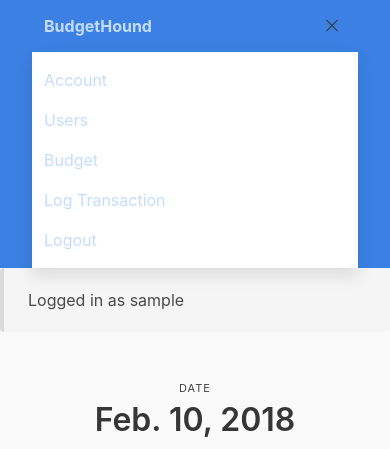
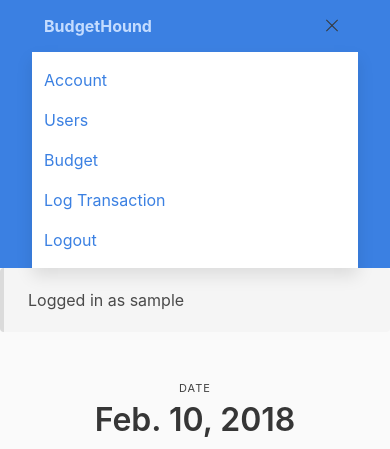
Before and after one commit to chase-ramsey/budgethound, a Django app: page /account/ in a window 390 px wide, after a click that opens the changed part. Shown: the top 449 px of the page. Run offline with Django 3.2, Linux system fonts and the light colour scheme; the visitor is signed in with stand-in values (Sample User, id 1); data comes from the database, SQL or seed files in the repository; data that the repository does not hold is empty; parts of the project's set-up code (start-up, migrations or seed data) failed here and were passed over; some libraries are stand-ins or nearby versions.

Commit message:
Quick fix for mobile nav link colors

```diff
--- a/app/static/main.css
+++ b/app/static/main.css
@@ -24,6 +24,14 @@ a {
     color: #FAFAFA;
 }
 
+a.navbar-item.is-hidden-desktop {
+    color: #3B80E2;
+}
+
+a.navbar-item.is-hidden-desktop:hover {
+    background: #C4DCFF;
+}
+
 .card-header {
     background: #3B80E2;
 }
--- a/templates/base.html
+++ b/templates/base.html
@@ -26,18 +26,25 @@
             <div class="navbar-menu" id="navMenu">
                 <div class="navbar-start">
                     {% if user.is_authenticated %}
-                    <a class="navbar-item" href="{% url 'account_home' %}">Account</a>
-                    <a class="navbar-item" href="{% url 'users_list' %}">Users</a>
-                    <a class="navbar-item" href="{% url 'budget_list' %}">Budget</a>
-                    <a class="navbar-item" href="{% url 'transaction_create' %}">Log Transaction</a>
+                    <a class="navbar-item is-hidden-touch" href="{% url 'account_home' %}">Account</a>
+                    <a class="navbar-item is-hidden-touch" href="{% url 'users_list' %}">Users</a>
+                    <a class="navbar-item is-hidden-touch" href="{% url 'budget_list' %}">Budget</a>
+                    <a class="navbar-item is-hidden-touch" href="{% url 'transaction_create' %}">Log Transaction</a>
+                    <a class="navbar-item is-hidden-desktop" href="{% url 'account_home' %}">Account</a>
+                    <a class="navbar-item is-hidden-desktop" href="{% url 'users_list' %}">Users</a>
+                    <a class="navbar-item is-hidden-desktop" href="{% url 'budget_list' %}">Budget</a>
+                    <a class="navbar-item is-hidden-desktop" href="{% url 'transaction_create' %}">Log Transaction</a>
                     {% else %}
-                    <a class="navbar-item" href="{% url 'login' %}">Login</a>
-                    <a class="navbar-item" href="{% url 'register' %}">Register</a>
+                    <a class="navbar-item is-hidden-touch" href="{% url 'login' %}">Login</a>
+                    <a class="navbar-item is-hidden-touch" href="{% url 'register' %}">Register</a>
+                    <a class="navbar-item is-hidden-desktop" href="{% url 'login' %}">Login</a>
+                    <a class="navbar-item is-hidden-desktop" href="{% url 'register' %}">Register</a>
                     {% endif %}
                 </div>
                 <div class="navbar-end">
                     {% if user.is_authenticated %}
-                    <a class="navbar-item" href="{% url 'logout' %}">Logout</a>
+                    <a class="navbar-item is-hidden-touch" href="{% url 'logout' %}">Logout</a>
+                    <a class="navbar-item is-hidden-desktop" href="{% url 'logout' %}">Logout</a>
                     {% endif %}
                 </div>
             </div>
```
